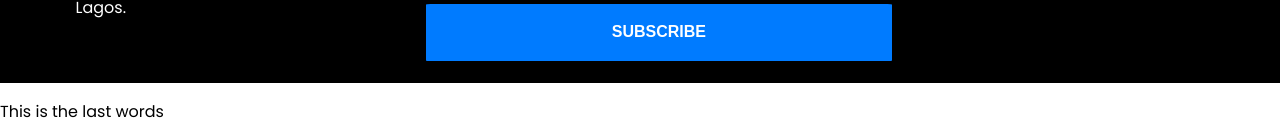
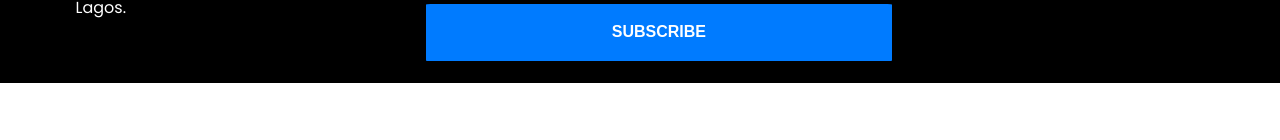
Before and after one commit to oyelajakenny/Tech-Studio-Website-Clone, a plain HTML site: page login.html in a window 1280 px wide. Shown: the part 755-895 px from the top of the page. After the commit the page ends 838 px from the top, so only its background shows below. Drawn offline with Linux system fonts and the light colour scheme.

Commit message:
another commit

```diff
--- a/login.html
+++ b/login.html
@@ -78,8 +78,6 @@
 
 
     </footer>
-
-    <p>This is the last words</p>
 </body>
 
 </html>
```
